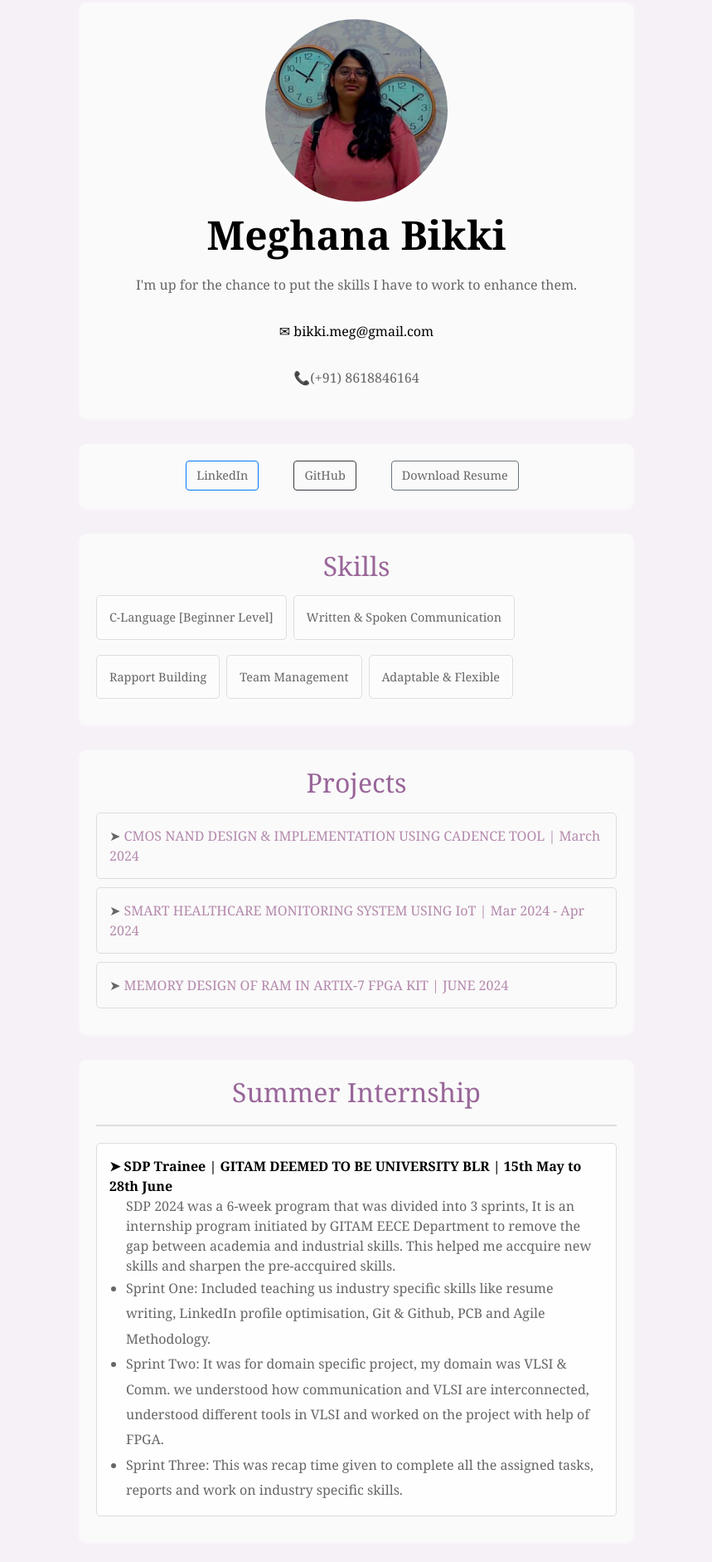
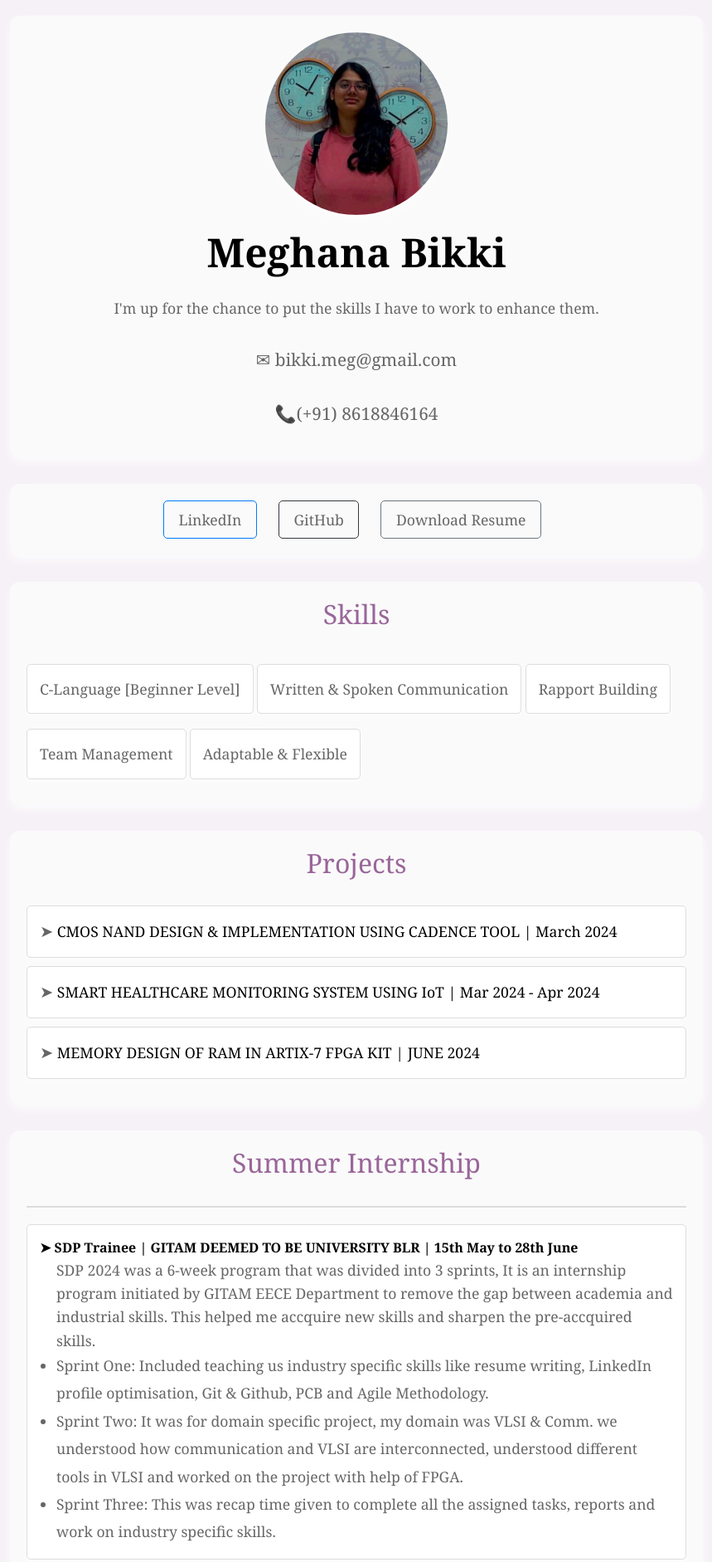
Before and after one commit to mbikki17/my_portfolio, a plain HTML site: page index.html in a window 1280 px wide. Shown: the part 13-1895 px from the top of the page at 83% size, without its empty margins (210-1069 px from the left). Drawn offline with nearby package versions, Linux system fonts and the light colour scheme.

Commit message:
Update main.css

```diff
--- a/styles/main.css
+++ b/styles/main.css
@@ -9,11 +9,12 @@
     --sectionBgColor: #fafafa; /* Very light gray background for sections */
     --highlightColor: #fcfcfc; /* Very light gray for highlighting */
     --headingColor: #996699; /* Medium lilac for headings */
+    --cardBgColor: #fff; /* White background for cards */
 }
 
 * {
-    font-family: Cambria, serif;
-    line-height: 1.5em;
+    font-family: Cambria, serif; /* Changed to Cambria */
+    line-height: 1.6em; /* Slightly increased line height for better readability */
     box-sizing: border-box;
     color: var(--mainTextColor);
 }
@@ -26,7 +27,7 @@ body {
 
 p, span, li {
     color: var(--secondaryTextColor);
-    font-size: 1em;
+    font-size: 1.1em; /* Increased font size for paragraphs and spans */
 }
 
 a {
@@ -41,32 +42,26 @@ li {
 }
 
 #container--main {
-    max-width: 700px;
+    max-width: 900px;
     margin: 0 auto;
-    padding: 1em;
+    padding: 2em;
 }
 
 .section--page {
-    padding: 1em;
+    padding: 2em;
     background-color: var(--sectionBgColor);
-    border-radius: 8px;
+    border-radius: 12px; /* Increased border-radius */
     margin-bottom: 2em;
-    box-shadow: 0 2px 4px var(--highlightColor);
+    box-shadow: 0 6px 12px var(--highlightColor); /* Increased box shadow */
 }
 
-/* Adjust heading alignment to center */
 .section--page h2 {
     text-align: center;
     color: var(--headingColor);
-    margin-bottom: 0.5em;
+    margin-bottom: 1em;
+    font-size: 2em; /* Increased font size for section headings */
 }
 
-/* Adjust content alignment to slightly left-aligned */
-.section--page:not(:nth-child(4)) {
-    text-align: left;
-}
-
-/* Hero Section */
 #wrapper--hero {
     display: flex;
     align-items: center;
@@ -75,146 +70,128 @@ li {
     gap: 1em;
 }
 
-#bio, a {
-    font-weight: 300;
+#profile-pic {
+    width: 200px;
+    height: 200px;
+    object-fit: cover;
+    border-radius: 50%;
+    box-shadow: 0 6px 12px var(--highlightColor); /* Increased box shadow */
 }
 
 #user-name {
-    font-size: 48px;
-    line-height: 1em;
+    font-size: 3em; /* Increased font size for user name */
+    line-height: 1.2em;
     font-weight: 600;
-    color: var(--mainTextColor);
 }
 
-#profile-pic {
-    width: 200px; /* Increased width */
-    height: 200px; /* Increased height */
-    object-fit: cover;
-    border-radius: 50%;
-    box-shadow: 0 4px 8px var(--highlightColor);
-}
-
-#email {
-    color: var(--mainTextColor);
+#email, #phone {
+    font-size: 1.3em; /* Increased font size for contact details */
+    font-weight: 400;
 }
 
 #socials--list {
     display: flex;
     justify-content: center;
-    column-gap: 2em; /* Increased gap between social links */
+    gap: 1em;
     flex-wrap: wrap;
 }
 
 #socials--list a {
     font-weight: 300;
     color: var(--secondaryTextColor);
-    font-size: 0.9em;
-    transition: font-weight 0.3s ease, color 0.3s ease;
+    font-size: 1.1em; /* Increased font size for social links */
+    padding: 0.5em 1em;
+    border-radius: 5px;
+    transition: font-weight 0.3s ease, color 0.3s ease, background-color 0.3s ease;
 }
 
 #socials--list a:hover {
-    font-weight: 100;
+    font-weight: 400;
+    color: var(--mainLinkColor);
+    background-color: var(--highlightColor);
+}
+
+.card--skills, .card--project, .card--work-history, .card--extra-curricular {
+    background-color: var(--cardBgColor);
+    border-radius: 8px;
+    padding: 1.2em; /* Slightly increased padding */
+    box-shadow: 0 4px 8px var(--highlightColor); /* Increased box shadow */
+    margin: 0.5em 0;
+}
+
+.card--skills {
+    display: inline-block;
+    font-size: 1em; /* Increased font size for skills */
+    transition: transform 0.3s ease, box-shadow 0.3s ease;
+}
+
+.card--skills:hover {
+    transform: translateY(-2px);
+    box-shadow: 0 6px 12px var(--highlightColor); /* Increased box shadow */
+}
+
+.card--project a {
+    display: block;
+    font-weight: 500;
+    color: var(--mainTextColor);
+    font-size: 1.1em; /* Increased font size for project links */
+    transition: color 0.3s ease;
+}
+
+.card--project a:hover {
     color: var(--mainLinkColor);
 }
 
-/* Certifications Section */
-#certifications-wrapper {
-    padding: 1em;
+.card--work-history ul, .card--extra-curricular ul {
+    list-style-type: disc;
+    margin-left: 1.5em;
 }
 
-.certification {
+.card--work-history p, .card--extra-curricular p {
     margin: 0.5em 0;
-    padding: 0.5em; /* Adjusted padding */
-    background-color: rgba(255, 255, 255, 0.8); /* Transparent white background */
-    border-radius: 8px; /* Rounded border corners */
-    box-shadow: 0 2px 4px rgba(0, 0, 0, 0.1); /* Box shadow for depth */
-}
-
-.certification a {
-    display: block;
-    transition: color 0.3s ease;
-}
-
-.certification a:hover {
-    color: var(--mainLinkColor);
-}
-
-/* Workshops Section */
-.card--work-history {
-    margin-top: 1em;
-    padding: 1em;
-    background-color: rgba(255, 255, 255, 0.8); /* Transparent white background */
-    border-radius: 5px; /* Smaller border radius */
-    border: 1px solid var(--mainBorderColor);
-}
-
-.card--work-history p {
-    margin: 0.5em 0;
-    font-weight: 500;
-}
-
-/* Extra-Curriculars Section */
-#extra-curriculars-wrapper .card--work-history {
-    margin-top: 1em;
-    padding: 1em;
-    background-color: rgba(255, 255, 255, 0.8); /* Transparent white background */
-    border-radius: 5px; /* Smaller border radius */
-    border: 1px solid var(--mainBorderColor);
-}
-
-#extra-curriculars-wrapper .card--work-history p {
-    margin: 0.5em 0;
+    font-size: 1.1em; /* Increased font size for work history and extra-curricular text */
     font-weight: 500;
 }
 
 .line-break {
     background-color: var(--mainBorderColor);
-    height: 1px;
-    margin: 1em 0;
+    height: 2px; /* Increased line height */
+    margin: 1.5em 0; /* Increased margin */
 }
 
-/* Skills Section */
-#wrapper--skills__items {
-    display: flex;
-    flex-wrap: wrap;
-    gap: 0.5em; /* Small gap between skill boxes */
-}
-
-.card--skills {
-    background-color: var(--highlightColor);
-    border-radius: 8px;
-    padding: 0.5em 1em;
-    font-size: 0.9em;
-    box-shadow: 0 2px 4px var(--highlightColor);
-    transition: transform 0.3s ease, box-shadow 0.3s ease;
-}
-
-.card--skills:hover {
-    transform: translateY(-2px);
-    box-shadow: 0 4px 8px var(--highlightColor);
-}
-
-@media (max-width: 600px) {
-    .section--page {
-        padding: 1em;
-    }
-
+@media (max-width: 768px) {
     #wrapper--hero {
         gap: 1em;
         flex-direction: column;
     }
 
     #profile-pic {
-        width: 250px; /* Adjusted for larger view on smaller screens */
-        height: 250px; /* Adjusted for larger view on smaller screens */
+        width: 150px;
+        height: 150px;
     }
 
-    .card--work-history {
-        border-left: none;
-        padding-left: 0;
+    #socials--list {
+        flex-direction: column;
+        gap: 0.5em;
+    }
+}
+
+@media (max-width: 576px) {
+    .section--page {
+        padding: 1em;
     }
 
-    #wrapper--skills__items {
-        justify-content: center;
+    #wrapper--hero {
+        gap: 0.5em;
+    }
+
+    #profile-pic {
+        width: 120px;
+        height: 120px;
+    }
+
+    #socials--list a {
+        font-size: 0.9em; /* Slightly smaller font size for smaller screens */
+        padding: 0.4em 0.8em;
     }
 }
```
